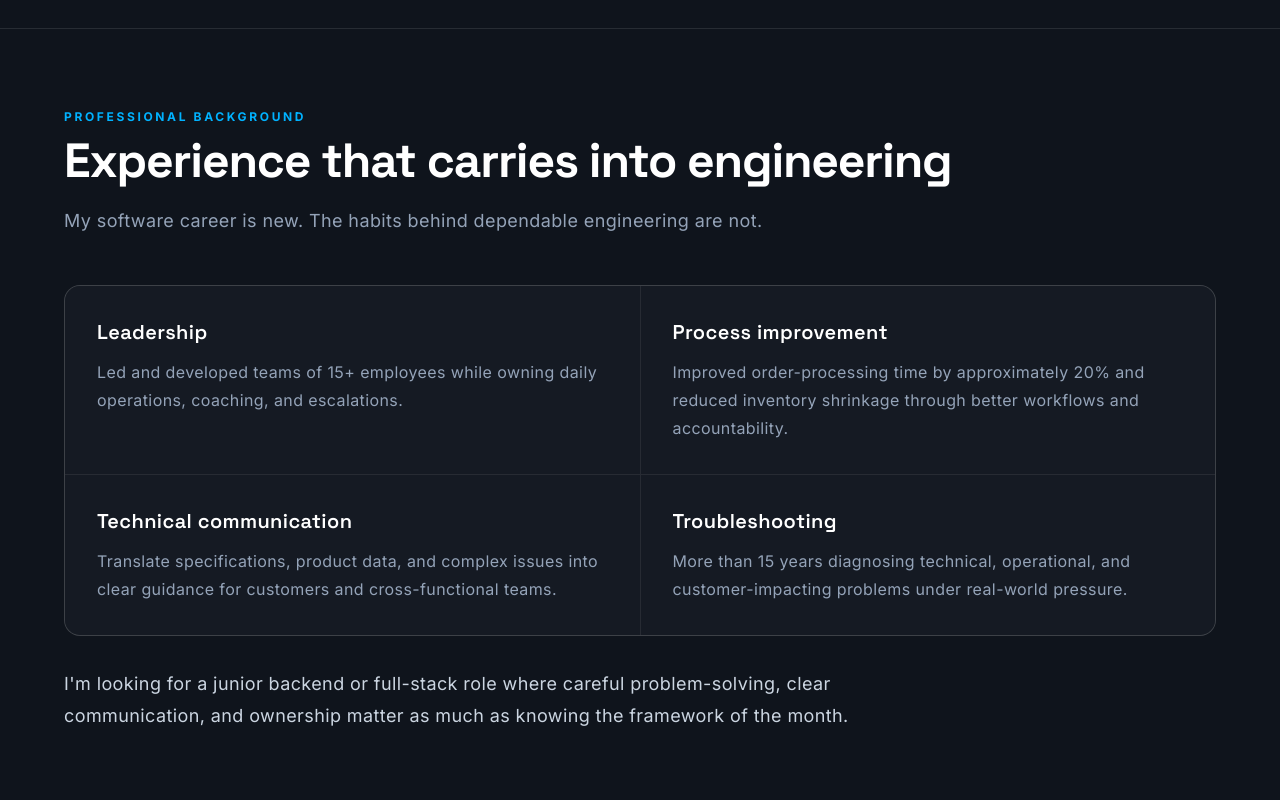
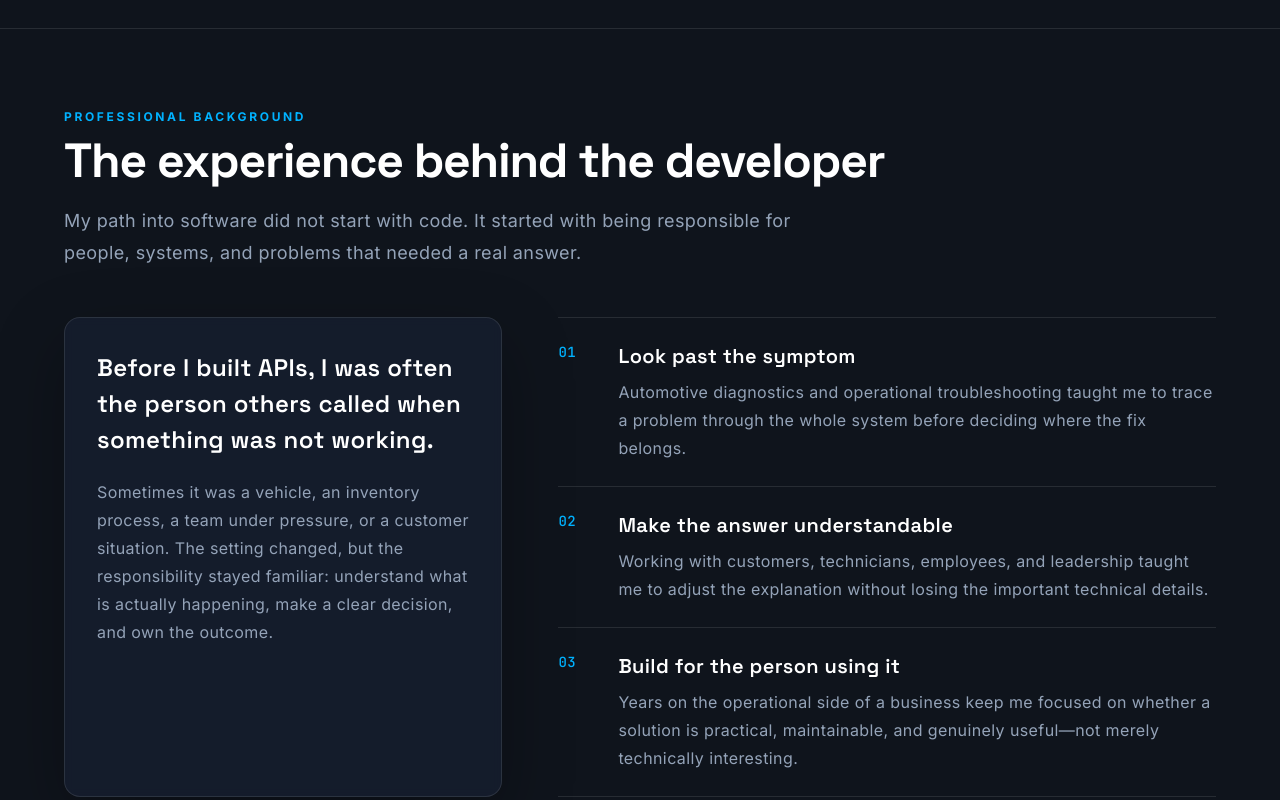
Before and after one commit to Ajthompson88/shadowStack, a React (Vite) app: page / in a window 1280 px wide. Shown: the part 3760-4560 px from the top of the page. Built offline with nearby package versions, Linux system fonts and the light colour scheme.

Commit message:
refactor(portfolio): make background section narrative

```diff
--- a/src/components/Experience.jsx
+++ b/src/components/Experience.jsx
@@ -1,26 +1,48 @@
 import Section from "../layout/Section";
 import SectionTitle from "./SectionTitle";
 
-const strengths = [
-  { label: "Leadership", proof: "Led and developed teams of 15+ employees while owning daily operations, coaching, and escalations." },
-  { label: "Process improvement", proof: "Improved order-processing time by approximately 20% and reduced inventory shrinkage through better workflows and accountability." },
-  { label: "Technical communication", proof: "Translate specifications, product data, and complex issues into clear guidance for customers and cross-functional teams." },
-  { label: "Troubleshooting", proof: "More than 15 years diagnosing technical, operational, and customer-impacting problems under real-world pressure." },
+const lessons = [
+  {
+    label: "Look past the symptom",
+    detail: "Automotive diagnostics and operational troubleshooting taught me to trace a problem through the whole system before deciding where the fix belongs.",
+  },
+  {
+    label: "Make the answer understandable",
+    detail: "Working with customers, technicians, employees, and leadership taught me to adjust the explanation without losing the important technical details.",
+  },
+  {
+    label: "Build for the person using it",
+    detail: "Years on the operational side of a business keep me focused on whether a solution is practical, maintainable, and genuinely useful—not merely technically interesting.",
+  },
 ];
 
 export default function Experience() {
   return (
     <Section id="background" maxWidth="max-w-6xl">
-      <SectionTitle eyebrow="Professional background" title="Experience that carries into engineering" description="My software career is new. The habits behind dependable engineering are not." align="left" />
-      <div className="grid gap-px overflow-hidden rounded-2xl border border-white/10 bg-white/10 md:grid-cols-2">
-        {strengths.map((strength) => (
-          <article key={strength.label} className="bg-noir-900 p-7 sm:p-8">
-            <h3 className="font-display text-xl font-semibold text-white">{strength.label}</h3>
-            <p className="mt-3 leading-7 text-slate-400">{strength.proof}</p>
-          </article>
-        ))}
+      <SectionTitle eyebrow="Professional background" title="The experience behind the developer" description="My path into software did not start with code. It started with being responsible for people, systems, and problems that needed a real answer." align="left" />
+
+      <div className="grid gap-8 lg:grid-cols-[0.8fr_1.2fr] lg:gap-14">
+        <div className="surface-card p-7 sm:p-8">
+          <p className="font-display text-2xl font-semibold leading-9 text-white">
+            Before I built APIs, I was often the person others called when something was not working.
+          </p>
+          <p className="mt-5 leading-7 text-slate-400">
+            Sometimes it was a vehicle, an inventory process, a team under pressure, or a customer situation. The setting changed, but the responsibility stayed familiar: understand what is actually happening, make a clear decision, and own the outcome.
+          </p>
+        </div>
+
+        <div className="divide-y divide-white/10 border-y border-white/10">
+          {lessons.map((lesson, index) => (
+            <article key={lesson.label} className="grid gap-3 py-6 sm:grid-cols-[3rem_1fr]">
+              <span className="font-mono text-sm text-blueglow">0{index + 1}</span>
+              <div>
+                <h3 className="font-display text-xl font-semibold text-white">{lesson.label}</h3>
+                <p className="mt-2 leading-7 text-slate-400">{lesson.detail}</p>
+              </div>
+            </article>
+          ))}
+        </div>
       </div>
-      <p className="mt-8 max-w-4xl text-lg leading-8 text-slate-300">I&apos;m looking for a junior backend or full-stack role where careful problem-solving, clear communication, and ownership matter as much as knowing the framework of the month.</p>
     </Section>
   );
 }
```
